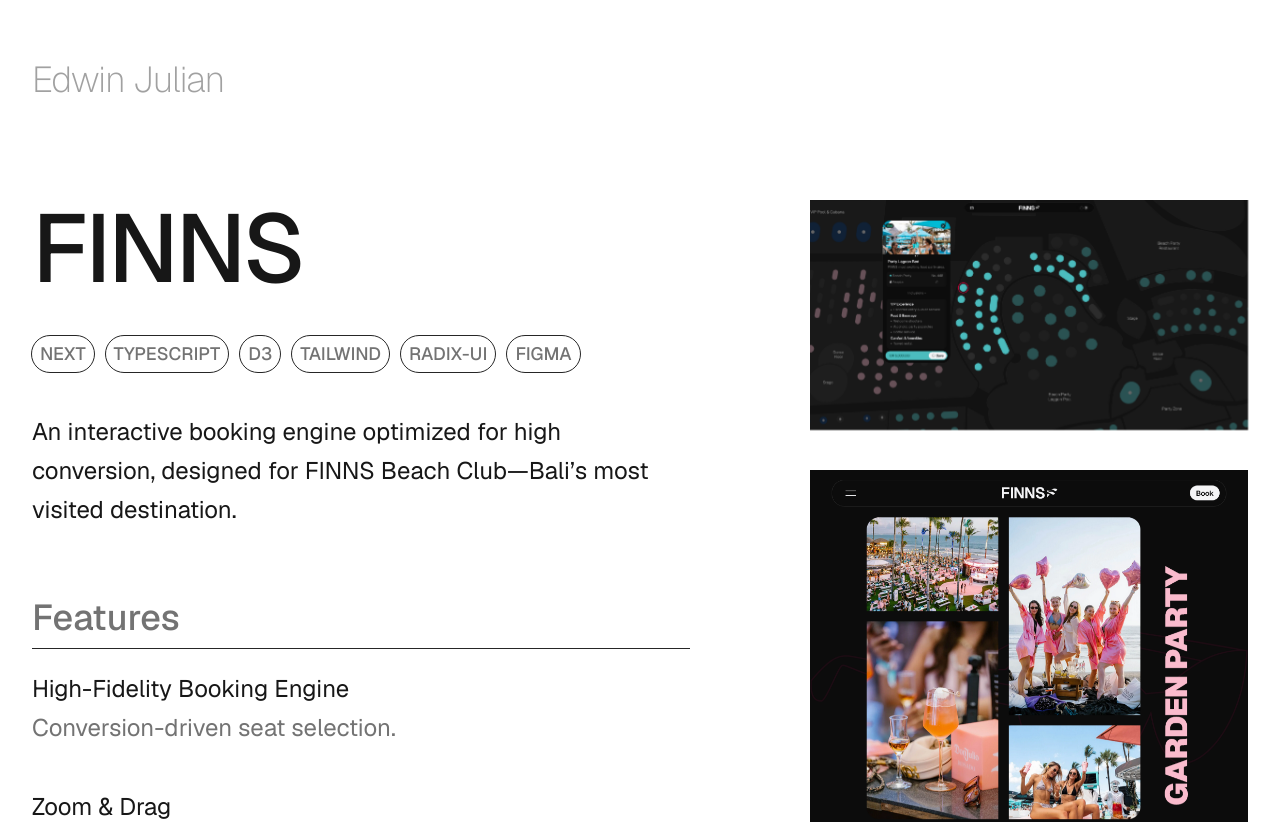
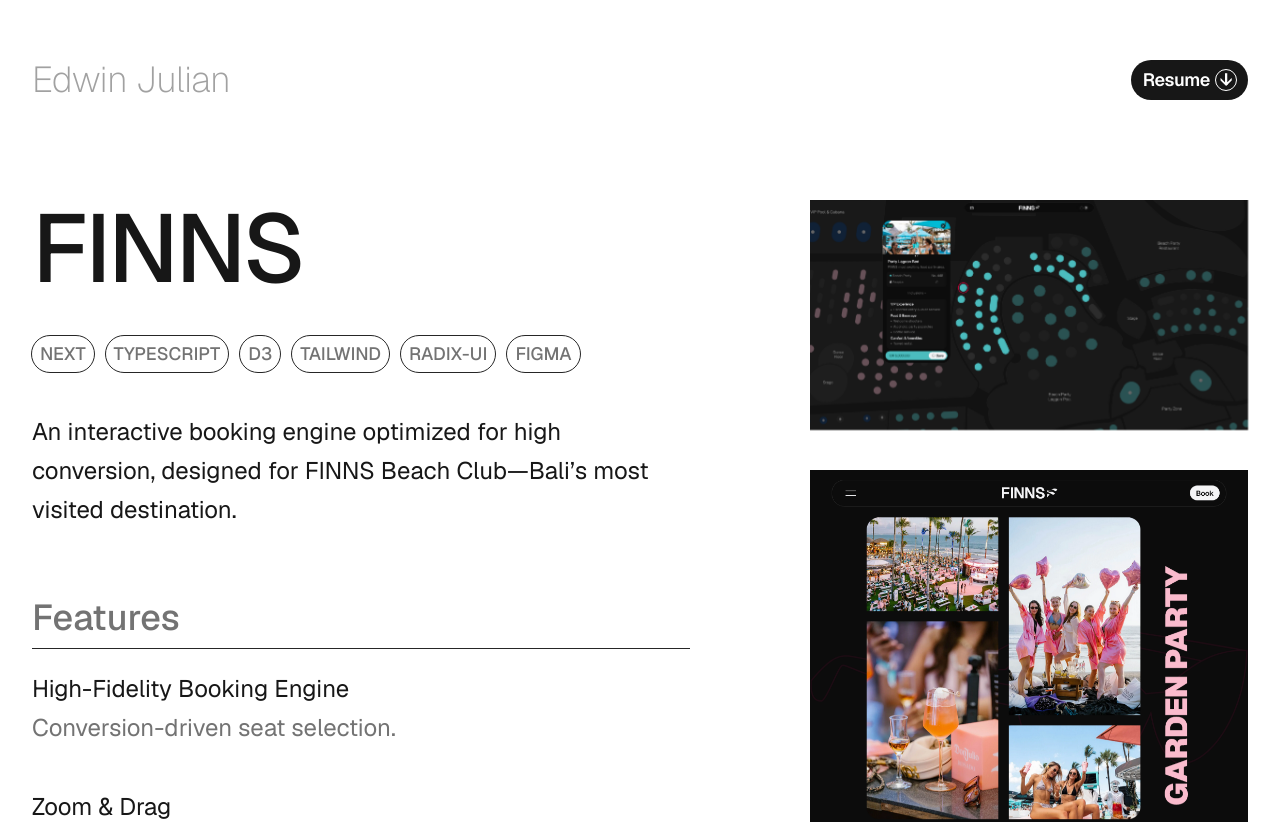
Before and after one commit to edjulsin/edjulsin, a Next.js app: page /projects/finns in a window 1280 px wide. Shown: the top 822 px of the page. Built offline with nearby package versions, Linux system fonts and the light colour scheme; no server answers.

Commit message:
resume download added

```diff
--- a/components/Header.tsx
+++ b/components/Header.tsx
@@ -1,9 +1,13 @@
 import Link from 'next/link'
 
 const Header = () => (
-	<header className='tracking-tight text-2xl md:text-3xl xl:text-4xl text-neutral-400 text-center xl:text-left min-h-[20dvh] font-extralight'>
-		<nav>
-			<Link href='/'>Edwin Julian</Link>
+	<header className='tracking-tight text-center xl:text-left min-h-[20dvh] font-extralight'>
+		<nav className='flex items-center justify-between gap-3'>
+			<Link href='/' className='text-neutral-400 text-2xl md:text-3xl xl:text-4xl'>Edwin Julian</Link>
+			<a href='/resume.pdf' download='Edwin_Julian_Frontend_Resume' className='flex items-center gap-1.5 px-3 py-1.5 text-sm md:text-base xl:text-lg rounded-full bg-foreground text-background font-semibold transition-colors'>
+				<span>Resume</span>
+				<span className='size-5 flex items-center justify-center rounded-full outline-1 outline-background'>&#8595;</span>
+			</a>
 		</nav>
 	</header>
 )
```
Also changed, not shown: 1 other file (tests, documents, lock files or other folders).
